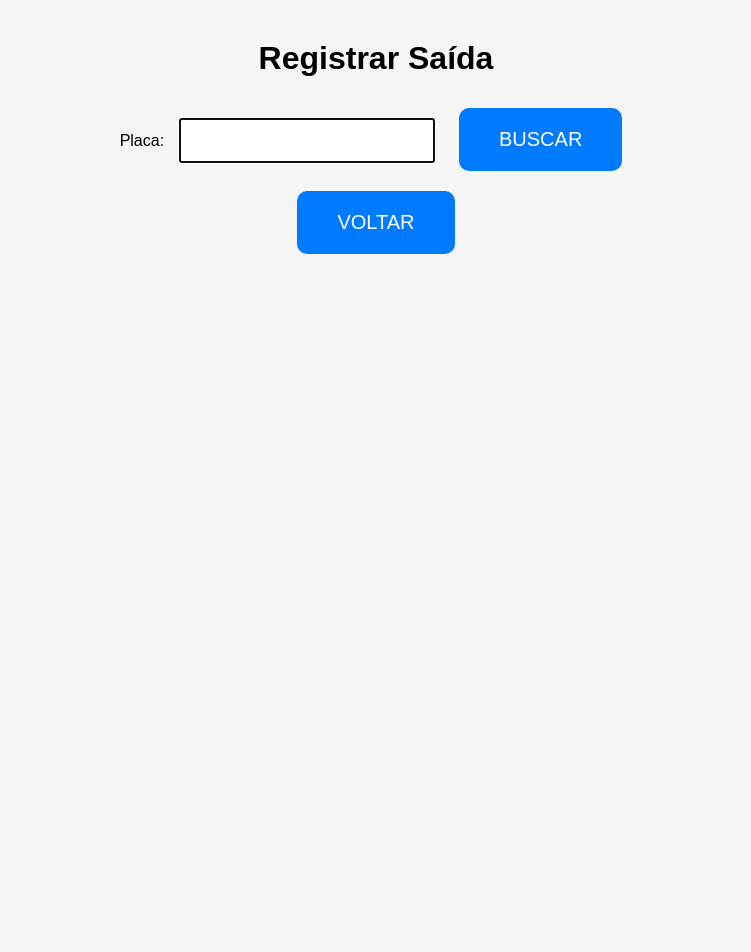
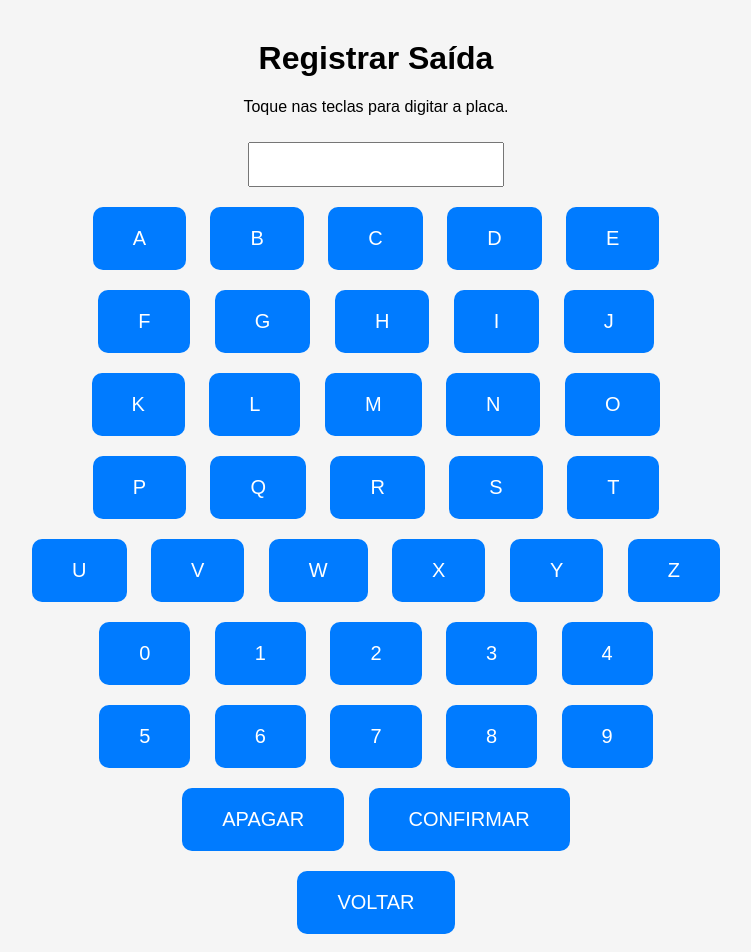
Before and after one commit to PedroMoeziaJr/programa_prime_park, a Flask app: page /saida in a window 1280 px wide. Shown: the whole page, without its empty margins (264-1015 px from the left). Before the commit the page ends 254 px from the top, so only its background shows below. Run offline with Flask 3, Linux system fonts and the light colour scheme.

Commit message:
Enhance output registration form with virtual keyboard
Updated the layout and functionality of the output registration form, including a virtual keyboard for input.

```diff
--- a/templates/saida.html
+++ b/templates/saida.html
@@ -2,20 +2,100 @@
 <html>
 <head>
     <link rel="stylesheet" href="/static/style.css">
+    <meta charset="utf-8">
 </head>
 <body>
-    <h1>Registrar Saída</h1>
+    <div class="screen">
+        <h1>Registrar Saída</h1>
+        <p>Toque nas teclas para digitar a placa.</p>
 
-    {% if erro %}
-        <p style="color:red;">{{ erro }}</p>
-    {% endif %}
+        {% if erro %}
+            <p class="erro">{{ erro }}</p>
+        {% endif %}
 
-    <form method="POST">
-        <label>Placa:</label>
-        <input type="text" name="placa" required autofocus>
-        <button type="submit">BUSCAR</button>
-    </form>
+        <form method="POST" id="form-saida">
+            <input type="text" name="placa" id="placa" maxlength="8" readonly class="placa-input">
+            <div class="keyboard">
+                <div class="keyboard-row">
+                    <button type="button" class="key key-letter">A</button>
+                    <button type="button" class="key key-letter">B</button>
+                    <button type="button" class="key key-letter">C</button>
+                    <button type="button" class="key key-letter">D</button>
+                    <button type="button" class="key key-letter">E</button>
+                </div>
+                <div class="keyboard-row">
+                    <button type="button" class="key key-letter">F</button>
+                    <button type="button" class="key key-letter">G</button>
+                    <button type="button" class="key key-letter">H</button>
+                    <button type="button" class="key key-letter">I</button>
+                    <button type="button" class="key key-letter">J</button>
+                </div>
+                <div class="keyboard-row">
+                    <button type="button" class="key key-letter">K</button>
+                    <button type="button" class="key key-letter">L</button>
+                    <button type="button" class="key key-letter">M</button>
+                    <button type="button" class="key key-letter">N</button>
+                    <button type="button" class="key key-letter">O</button>
+                </div>
+                <div class="keyboard-row">
+                    <button type="button" class="key key-letter">P</button>
+                    <button type="button" class="key key-letter">Q</button>
+                    <button type="button" class="key key-letter">R</button>
+                    <button type="button" class="key key-letter">S</button>
+                    <button type="button" class="key key-letter">T</button>
+                </div>
+                <div class="keyboard-row">
+                    <button type="button" class="key key-letter">U</button>
+                    <button type="button" class="key key-letter">V</button>
+                    <button type="button" class="key key-letter">W</button>
+                    <button type="button" class="key key-letter">X</button>
+                    <button type="button" class="key key-letter">Y</button>
+                    <button type="button" class="key key-letter">Z</button>
+                </div>
+                <div class="keyboard-row">
+                    <button type="button" class="key key-number">0</button>
+                    <button type="button" class="key key-number">1</button>
+                    <button type="button" class="key key-number">2</button>
+                    <button type="button" class="key key-number">3</button>
+                    <button type="button" class="key key-number">4</button>
+                </div>
+                <div class="keyboard-row">
+                    <button type="button" class="key key-number">5</button>
+                    <button type="button" class="key key-number">6</button>
+                    <button type="button" class="key key-number">7</button>
+                    <button type="button" class="key key-number">8</button>
+                    <button type="button" class="key key-number">9</button>
+                </div>
+                <div class="keyboard-row">
+                    <button type="button" class="key key-action" id="backspace">APAGAR</button>
+                    <button type="submit" class="key key-confirm">CONFIRMAR</button>
+                </div>
+            </div>
+        </form>
 
-    <a href="/"><button>VOLTAR</button></a>
+        <a href="/"><button class="btn-back">VOLTAR</button></a>
+    </div>
+
+    <script>
+        let input = document.getElementById("placa");
+        const keys = document.querySelectorAll(".key-letter, .key-number");
+        const backspace = document.getElementById("backspace");
+
+        keys.forEach(k => {
+            k.addEventListener("click", () => {
+                if (input.value.length < 8) {
+                    input.value += k.textContent;
+                }
+            });
+        });
+
+        backspace.addEventListener("click", () => {
+            input.value = input.value.slice(0, -1);
+        });
+
+        setTimeout(() => {
+            window.location.href = "/";
+        }, 10000);
+    </script>
 </body>
 </html>
```
